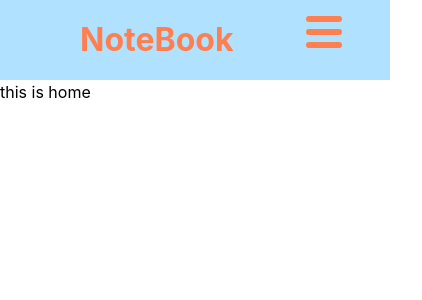
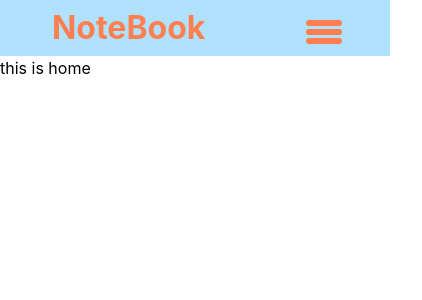
Before and after one commit to YujenM/Notebook, a React (Create React App) app in the folder mynotebook/: page / in a window 390 px wide. Shown: the top 300 px of the page, 422 px wide, since content can reach past the window. Built offline with nearby package versions, Linux system fonts and the light colour scheme.

Commit message:
Navbar made responsive

```diff
--- a/mynotebook/src/components/Nav.css
+++ b/mynotebook/src/components/Nav.css
@@ -17,14 +17,15 @@
     background-color: var(--secondary-main-color);
     display: flex;
     justify-content: space-between;
+    width: 100%;
 }
 
 .topnav {
-    margin: 1rem 2rem;
     display: flex;
     justify-content: space-between;
     align-items: center;
     width: 100%;
+    padding: 1%;
 }
 
 .topnav ul {
@@ -51,6 +52,7 @@
     font-weight: 500;
     margin: 0 2rem;
     cursor: pointer;
+    transition: color 0.3s ease;
 }
 
 .links:hover {
@@ -73,20 +75,23 @@
     width: 100%;
     background-color: var(--accent-color1);
     border-radius: 10px;
+    margin: 4% 0;
+    transition: all 0.3s ease-in-out;
 }
 
 @media (max-width: 900px) {
+    .navbar{
+        width: 100%;
+    }
+
     .menu {
         display: flex;
-    }
-
-    nav {
-        flex-direction: column;
-        align-items: start;
+        align-items: center;
+        justify-content: center;
     }
 
     .menu.open span:nth-child(1) {
-        transform: rotate(50deg) translate(15px, 11px);
+        transform: rotate(45deg) translate(6px, 5px);
     }
 
     .menu.open span:nth-child(2) {
@@ -94,17 +99,17 @@
     }
 
     .menu.open span:nth-child(3) {
-        transform: rotate(-45deg) translate(6px, -6px);
-    }
-
-    .menu span {
-        transition: all 0.3s ease;
+        transform: rotate(-45deg) translate(9px, -7px);
     }
 
     .pages {
         display: none;
+        position: absolute;
+        top: 3.5rem;
+        left: 0;
         background-color: var(--secondary-main-color);
-        width: 100%;
+        width: 80%;
+        transition: all 0.3s ease-in-out;
     }
 
     .pages.open {
@@ -113,7 +118,16 @@
 
     .links {
         display: block;
+        padding: 1rem 2rem;
         color: var(--text-color);
         transition: color 0.3s ease;
     }
+
+    .topnav ul {
+        display: block;
+    }
+
+    .links:hover {
+        color: var(--accent-color1);
+    }
 }
```
